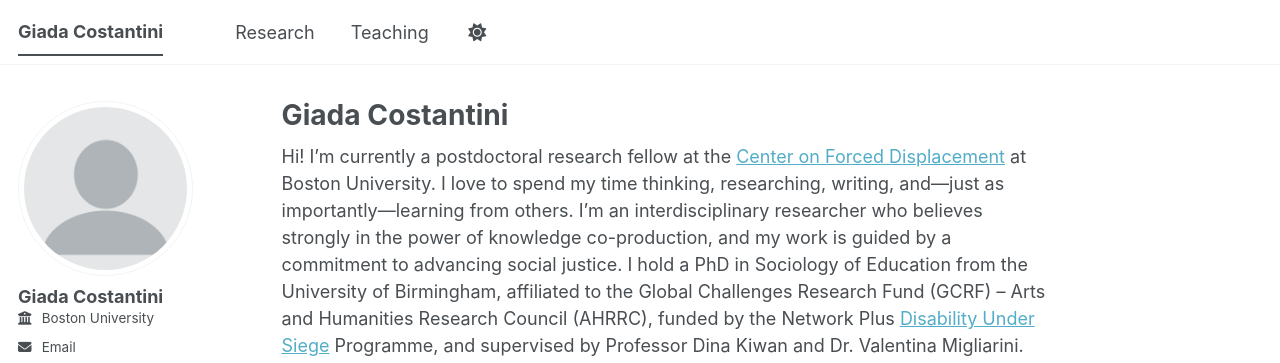
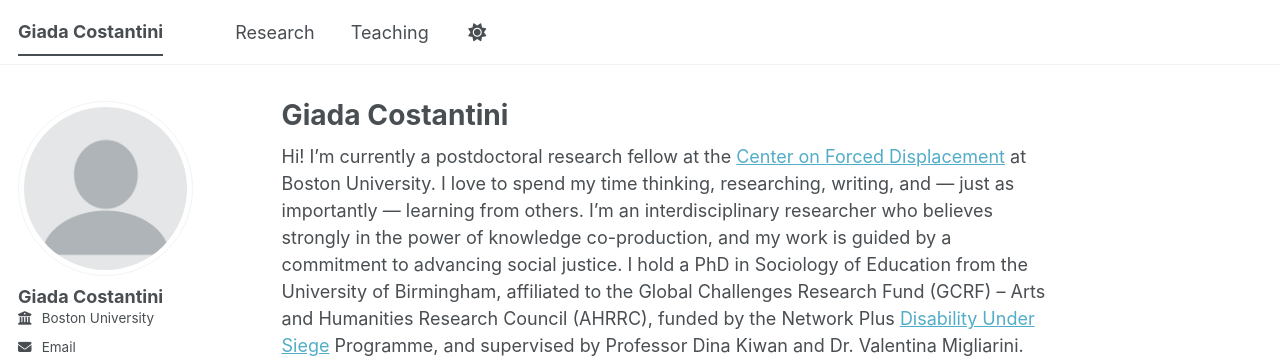
Before and after one commit to giada-costantini/giada-costantini.github.io, a Jekyll site: the page built from _pages/about.md, in a window 1280 px wide. Shown: the top 363 px of the page. Built offline with Jekyll 4.4.1, drawn with Linux system fonts in a browser that asks for light colours; some web fonts are replaced; a script bundle is joined from its source files by our own code; library files that are not in the unit come from our copies.

```diff
--- a/_pages/about.md
+++ b/_pages/about.md
@@ -7,7 +7,7 @@ redirect_from:
   - /about.html
 ---
 
-Hi! I’m currently a postdoctoral research fellow at the [Center on Forced Displacement](https://www.bu.edu/cfd/) at Boston University. I love to spend my time thinking, researching, writing, and—just as importantly—learning from others. I’m an interdisciplinary researcher who believes strongly in the power of knowledge co-production, and my work is guided by a commitment to advancing social justice.
+Hi! I’m currently a postdoctoral research fellow at the [Center on Forced Displacement](https://www.bu.edu/cfd/) at Boston University. I love to spend my time thinking, researching, writing, and --- just as importantly --- learning from others. I’m an interdisciplinary researcher who believes strongly in the power of knowledge co-production, and my work is guided by a commitment to advancing social justice.
 I hold a PhD in Sociology of Education from the University of Birmingham, affiliated to  the Global Challenges Research Fund (GCRF) – Arts and Humanities Research Council (AHRRC), funded by the Network Plus [Disability Under Siege](https://disabilityundersiege.org/) Programme, and supervised by Professor Dina Kiwan and Dr. Valentina Migliarini. Throughout my academic journey, I’ve had the opportunity to study in diverse international contexts, including the University of Naples L’Orientale and IULM University in Italy, as well as the University of Sussex in the UK.
 
 
```
